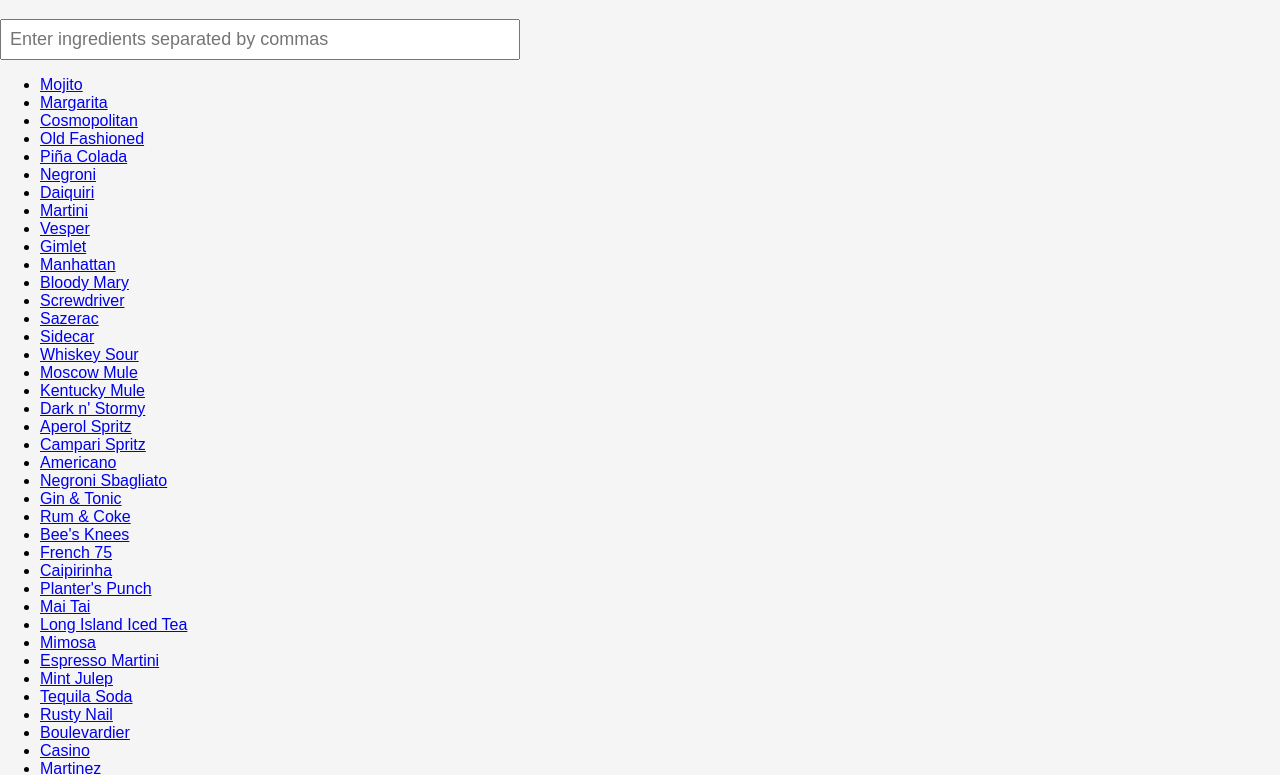
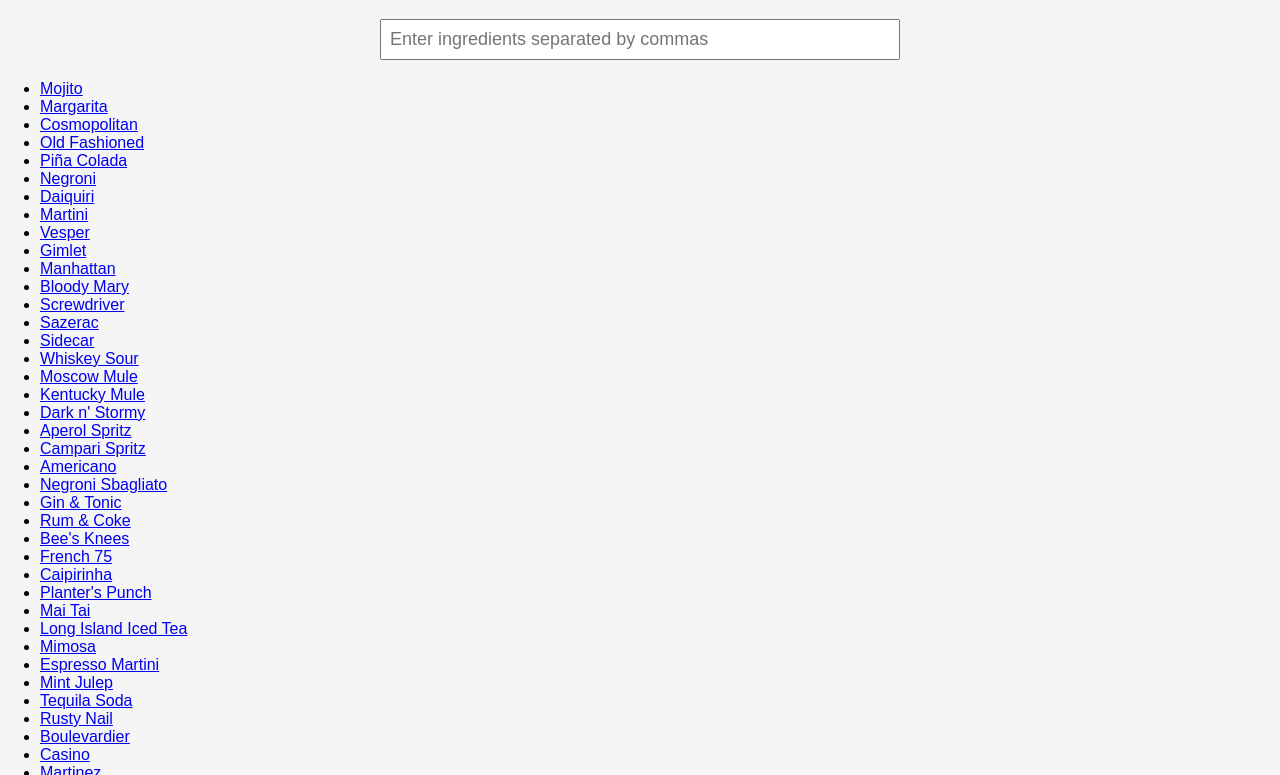
Before and after one commit to lbiral/cocktail-finder, a plain HTML site: page index.html in a window 1280 px wide. Shown: the part 101-876 px from the top of the page. Drawn offline with Linux system fonts and the light colour scheme.

Commit message:
center search box

```diff
--- a/css/styles.css
+++ b/css/styles.css
@@ -48,3 +48,9 @@ h1 {
     font-size: 18px;
     padding: 8px;
 }
+
+.search-container {
+    display: flex;
+    justify-content: center;
+    margin-bottom: 20px;
+}
--- a/index.html
+++ b/index.html
@@ -8,7 +8,9 @@
 </head>
 <body>
     <h1>Cocktail Finder</h1>
-    <input type="text" id="search-input" placeholder="Enter ingredients separated by commas">
+    <div class="search-container">
+        <input type="text" id="search-input" placeholder="Enter ingredients separated by commas">
+    </div>
     <ul id="cocktails-list"></ul>
     <script src="js/script.js"></script>
     <script>
```
